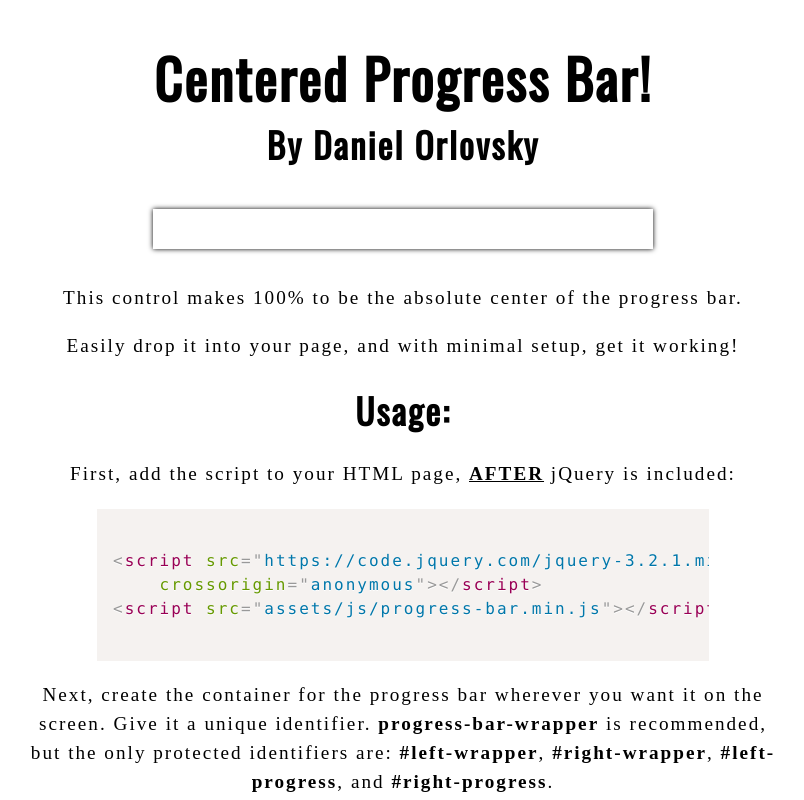
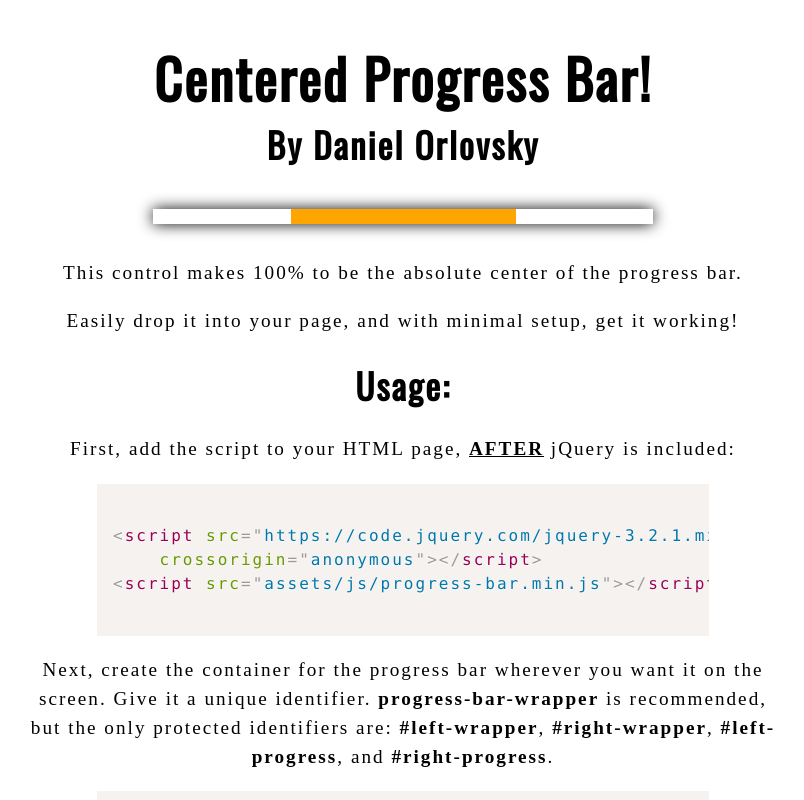
Before and after one commit to DanOrlovsky/Center-Progress-Bar, a plain HTML site: page index.html in a window 1280 px wide. Shown: the top 800 px of the page, without its empty margins (237-1041 px from the left). Drawn offline with nearby package versions, Linux system fonts and the light colour scheme; a web font is replaced by a local one.

Commit message:
Updated landing page, minor bugfix.

```diff
--- a/assets/css/style.css
+++ b/assets/css/style.css
@@ -26,14 +26,14 @@ p {
 /*** PROGRESS BAR CSS ***/
 #progress-bar-wrapper {
     margin: 0 auto;
-    height: 40px;
+    height: 15px;
     width: 500px;
     padding: 15px;
     background-color: #fff;
 }
 
 #progress-wrapper {
-    box-shadow: 0 0 5px black;
+    box-shadow: 0 0 15px black;
 }
 
 .code-container {
--- a/assets/js/progress-bar.js
+++ b/assets/js/progress-bar.js
@@ -12,11 +12,11 @@ var leftBarBegin = 0;
 var rightBarBegin = 100;
 
 function CenterProgressBar(selector, color, inc) {
-    leftBarBegin = 0;
-    rightBarBegin = 100;
     this.increment = inc;
     this.selector = selector;
     $(this.selector).empty();
+    leftBarBegin = 0;
+    rightBarBegin = 100;
     this.progressWrapper = $("<div id='progress-wrapper'></div>");
     this.leftWrapper = $("<div id='left-wrapper'></div>");
     this.rightWrapper = $("<div id='right-wrapper'></div>");
--- a/index.html
+++ b/index.html
@@ -62,7 +62,7 @@
         </code></pre>
     </div>
     <p>
-        Finally, when you need to use it, figure out when the increments will be (100% is complete. So, for example, a 30 second
+        Finally, when you need to use it, figure out what the increments will be (100% is complete. So, for example, a 30 second
         timer's increments will be 100 / 30), then create the new object passing the identifier, color, and what the increments
         will be.
     </p>
@@ -98,18 +98,21 @@ function doSomething() {
                 'magenta',
                 'black',
             ]
-            var centerPrgBar = new CenterProgressBar("#progress-bar-wrapper", colors[colorsIdx], 10);
-            var interval = setInterval(doSomething, 1000);
+            var centerPrgBar = new CenterProgressBar("#progress-bar-wrapper", colors[colorsIdx], 1);
+            var interval = setInterval(doSomething, 100);
             function doSomething() {
+
                 centerPrgBar.advanceProgressBar(function () {
                     if (++colorsIdx >= colors.length) {
                         colorsIdx = 0;
                     }
+
                     setTimeout(function () {
-                            centerPrgBar = new CenterProgressBar("#progress-bar-wrapper", colors[
-                                colorsIdx], 10)
-                        },
-                        1000);
+                        centerPrgBar = new CenterProgressBar("#progress-bar-wrapper", colors[
+                                colorsIdx], 1)
+
+                    }, 10);
+
                 });
             }
 
```
